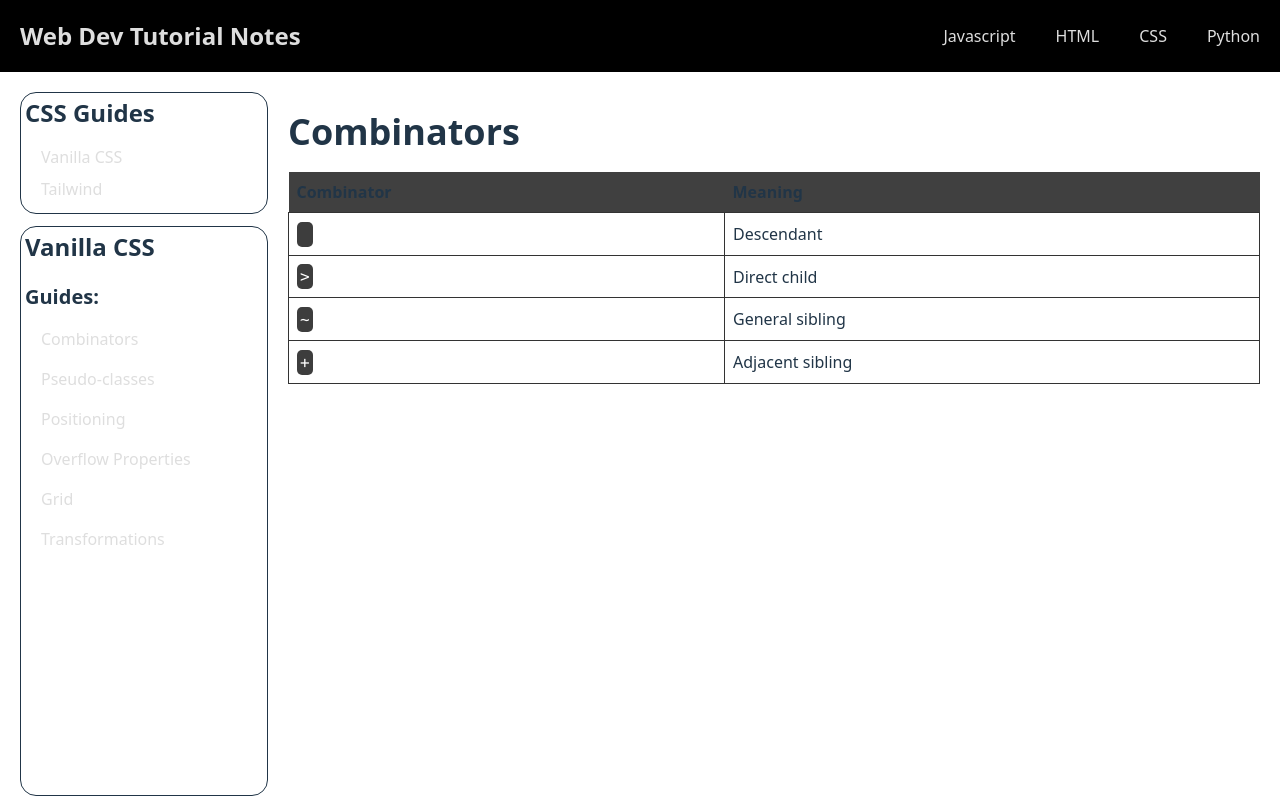
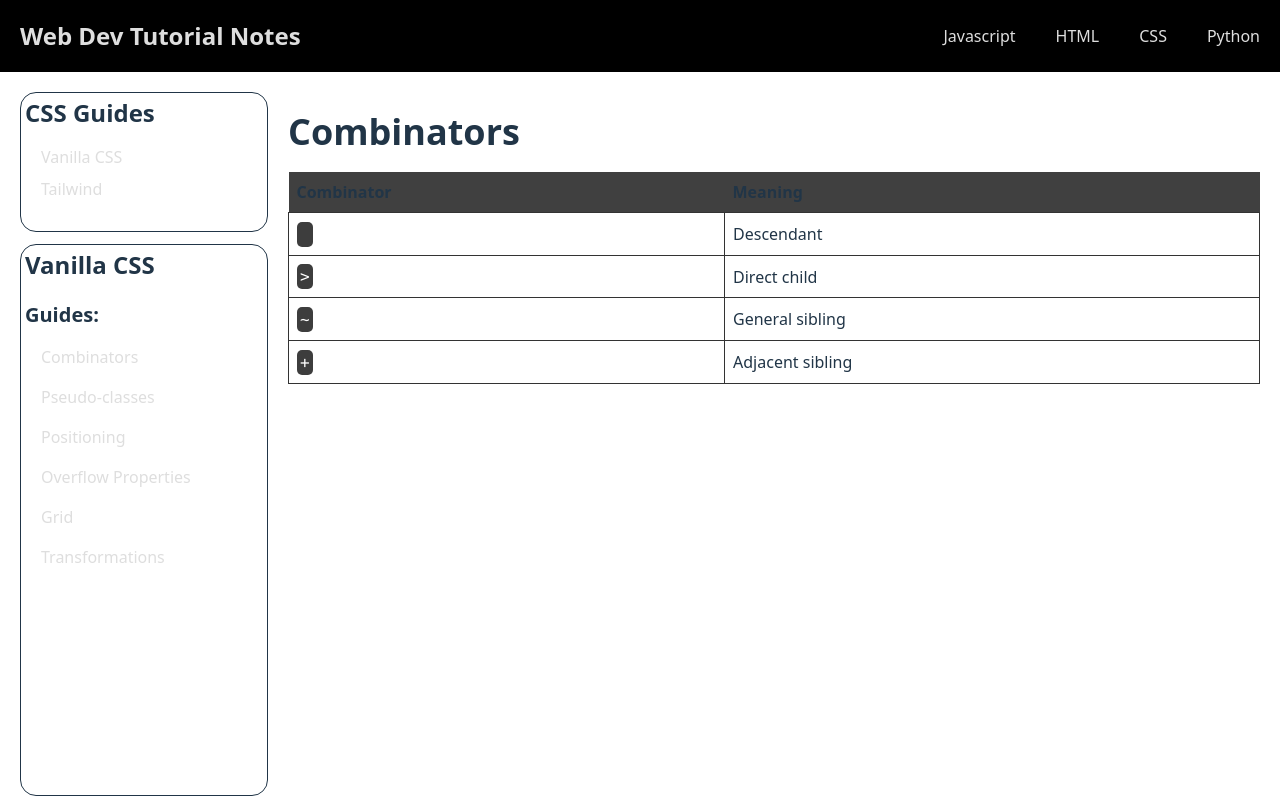
Before and after one commit to Ivan-Alexis-Tan/tutorial-compiled-notes, a React (Vite) app: page /guides/css/vanilla/vanillacssguide/1 in a window 1280 px wide. Built offline with nearby package versions, Linux system fonts and the light colour scheme.

Commit message:
fix (sidebar): overflow bug

```diff
--- a/src/layout/SideBarLayout.jsx
+++ b/src/layout/SideBarLayout.jsx
@@ -4,11 +4,11 @@ import LibraryPage from "../pages/LibrarayPage";
 export default function SideBarLayout() {
     return (
         <div className="flex flex-col gap-3 h-full">
-            <div className="border rounded-2xl p-1 max-h-1/2">
+            <div className="border rounded-2xl p-1 max-h-1/2 min-h-35">
                 <LanguagePage />
             </div>
 
-            <div className="border rounded-2xl p-1 flex-1 min-h-100 overflow-auto">
+            <div className="border rounded-2xl p-1 flex-1 min-h-100">
                 <LibraryPage />
             </div>
         </div>
--- a/src/pages/Language.jsx
+++ b/src/pages/Language.jsx
@@ -1,8 +1,6 @@
-import { useParams, Outlet, Link, Navigate } from 'react-router-dom'
+import { useParams, Link, Navigate } from 'react-router-dom'
 
 import { languageRoute } from "../routeData"
-
-import LanguageCard from '../components/LanguageCard';
 
 export default function LanguagePage() {
     const { language, library } = useParams();
@@ -12,21 +10,21 @@ export default function LanguagePage() {
     if (!data || !librariesData) return <Navigate to={'/not-found'} replace />
 
     return (
-        <>
+        <div className='flex flex-col min-h-0 h-full'>
             <h2 className='text-2xl font-bold mb-4'>{langTitle} Guides</h2>
 
             {(libraries.length >= 1)
-                ? <ul className='text-[16px] max-h-60 overflow-auto'>
-                    {libraries.map(lib => (<li key={lib} className={`mb-2 px-4`}>
+                ? <div className='flex flex-col gap-2 min-h-0 overflow-auto h-full'>
+                    {libraries.map(lib => (
                         <Link to={`/guides/${language}/${lib}/${libCode(lib)}/1`}
-                            className={`inline`}
+                            className={`block pl-4`}
                         >
                             {libData(lib).text}
                         </Link>
-                    </li>))}
-                </ul>
+                    ))}
+                </div>
                 : <p>No guides at the moment</p>
             }
-        </>
+        </div>
     )
 }
```
